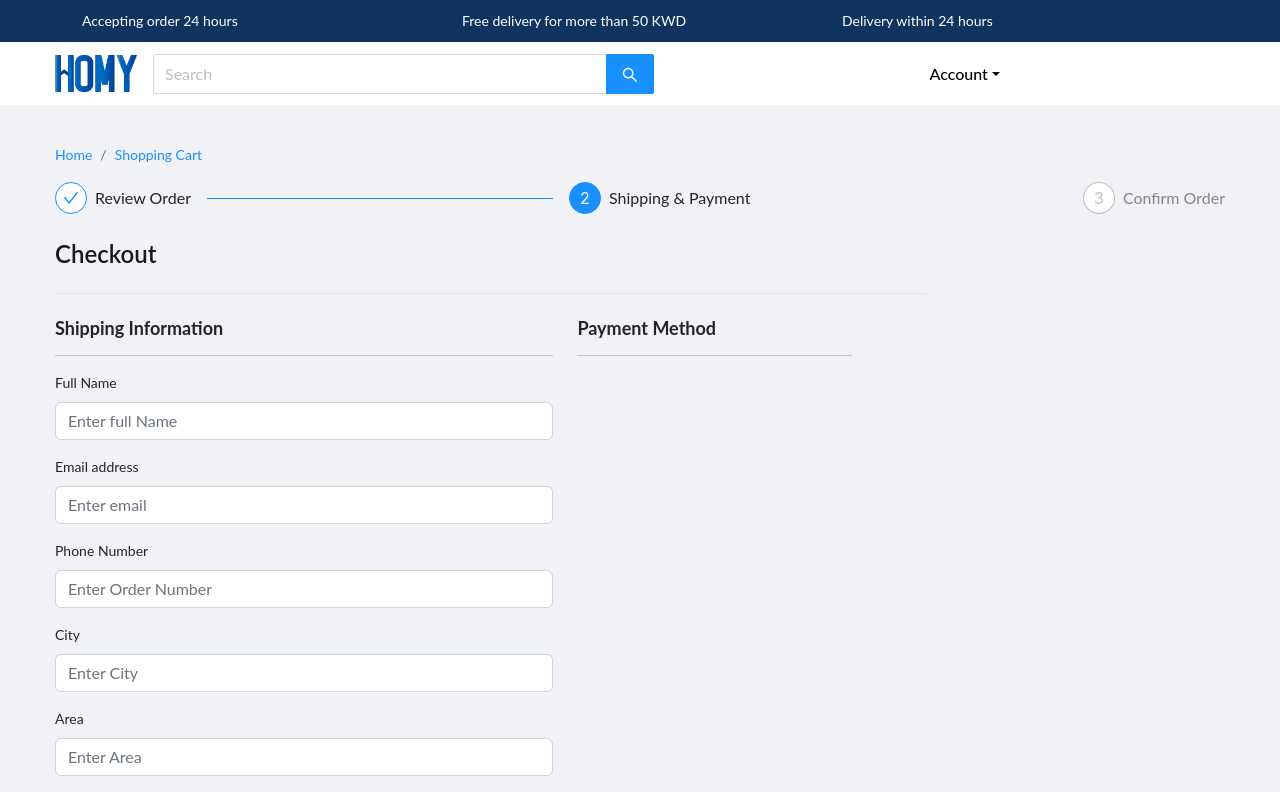
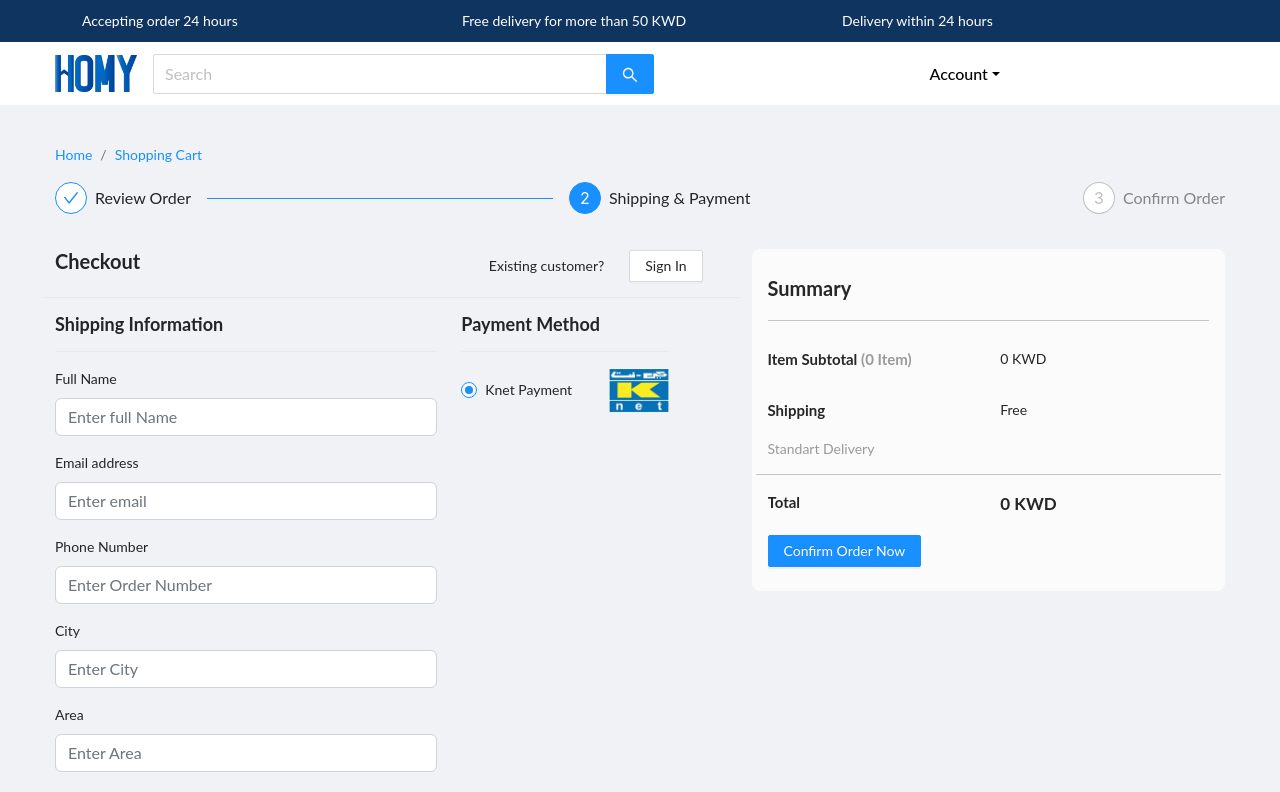
Before and after one commit to HOMY-Project/Frontend-Homy, a React (Create React App) app: page /shipment in a window 1280 px wide. Shown: the top 792 px of the page. Built offline with nearby package versions, Linux system fonts and the light colour scheme; some icons are missing; a web font is replaced by a local one.

Commit message:
order steps updates relates #19

```diff
--- a/src/Components/Shipment/index.jsx
+++ b/src/Components/Shipment/index.jsx
@@ -5,18 +5,24 @@ import {
     Col,
     Form,
     Image,
-  ListGroup,
     Row,
     Breadcrumb,
     InputGroup,
   } from "react-bootstrap";
-import { Button, Steps, Input, message, Popconfirm } from "antd";
-import Heading from "../Heading";
-import { useSelector,useDispatch } from "react-redux";
-import { removeItem } from '../../Redux/features/cartSlice';
+import {
+  Button,
+  Steps,
+  message,
+  Radio,
+  Input,
+  Popconfirm,
+} from "antd";
+import { useSelector, useDispatch } from "react-redux";
+import { Link } from 'react-router-dom';
 import axios from "axios";
+import { removeItem, incrementQuantity, decrementQuantity } from '../../Redux/features/cartSlice';
 import "../Order/index.css";
-// import "./index.css"
+import paymentImg from "../../assets/payment.jpg";
 
 const Shipment = () => {
   const [name, setname] = useState("");
@@ -27,21 +33,23 @@ const Shipment = () => {
   const [street, setStreet] = useState("");
   const [building, setBuilding] = useState("");
   const [block, setBlock] = useState("");
+  const [payment, setPayment ] = useState("Knet");
+  const { products, quantity, total } = useSelector((state) => state.cart);
+  const { user, token } = useSelector((state) => state.auth);
+  const dispatch = useDispatch();
 
   const { Step } = Steps;
-    const { addProductQuantity } = useSelector((state) => state.cart);
-    const handelShipment = async () =>{
+  const handelShipment = async () => {
     try {
-          const {
-            data
-          } = await axios.post(
+      const { data } = await axios.post(
         `${process.env.REACT_APP_BACKEND_URL}/api/v1/order`,
         {
           name,
           email,
           phoneNumber,
           addresses: [city, area, street, block, building],
-              products: addProductQuantity
+          products: products.map((prod) => [prod.id, prod.quantity]),
+          payment
         }
       );
       message.success(data);
@@ -52,8 +60,21 @@ const Shipment = () => {
     }) {
       message.error(msg);
     }
+  };
+  const handelDeleteProductCart = async (productId) =>{
+    if (token) {
+      try {
+      await axios.delete(`${process.env.REACT_APP_BACKEND_URL}/api/v1/user/${user.id}/cart/${productId}`
+        , { headers: { token: `Bearer ${token}` } });
+        dispatch(removeItem(productId));
+        message.success('product deleted successfully');
+      } catch ({ response: {data: { message: msg }} }) {
+        message.error(msg);
       }
-
+    }else{
+      dispatch(removeItem(productId));
+    }
+    }
   return (
     <div>
       <Container fluid style={{ marginTop: "3%" }} className="order-holder">
@@ -61,75 +82,270 @@ const Shipment = () => {
           <Breadcrumb.Item href="/">Home</Breadcrumb.Item>
           <Breadcrumb.Item href="/">Shopping Cart</Breadcrumb.Item>
         </Breadcrumb>
-            <Steps current={1}>
+        <Steps current={1} style={{marginBottom: "3%"}}>
           <Step title="Review Order" />
           <Step title="Shipping & Payment" />
           <Step title="Confirm Order" />
         </Steps>
         <Row>
-                <Col lg="9" md="8" sm="12" >
-                <Heading heading="Checkout" />
+          <Col lg="7" md="8" sm="12">
             <Row>
-                    <Col lg="7" md="8" sm="12" >
+            <div style={{ display: "flex", justifyContent: "space-between" ,alignItems: "center", marginBottom: "2%"}}>
+                <h3 style={{ fontSize: "20px", fontWeight: "bold" }}>
+                    Checkout
+                </h3>
+                <div style={{ display: "flex", justifyContent: "space-evenly" ,alignItems: "center", width: '40%'}}>
+                    <p style={{ marginBottom: '0', marginLeft: '2%'}}>Existing customer?</p>
+                    <Link to='/signup'>  <Button style={{ color: '#1890FF !important', borderColor: '#1890FF !important' }}>Sign In</Button> </Link>
+                </div>
+            </div>
+            <hr style= {{color: '#ccc'}}/>
+              <Col lg="7" md="8" sm="12">
                 <div>
                   <div className="shippingInfo">
-                                <h3 style={{ fontSize: "18px", fontWeight: "bold" }}>Shipping Information</h3>
-                                <hr />
+                    <h3 style={{ fontSize: "18px", fontWeight: "bold" }}>
+                      Shipping Information
+                    </h3>
+                    <hr style= {{color: '#ccc'}}/>
                     <div>
                       <Form style={{ marginTop: "2%" }}>
                         <Form.Group className="mb-3" controlId="formBasicEmail">
                           <Form.Label>Full Name</Form.Label>
-                                        <Form.Control type="email" placeholder="Enter full Name" value={name} onChange={(e) => setname(e.target.value)} required/>
+                          <Form.Control
+                            type="email"
+                            placeholder="Enter full Name"
+                            value={name}
+                            onChange={(e) => setname(e.target.value)}
+                            required
+                          />
                         </Form.Group>
                         <Form.Group className="mb-3" controlId="formBasicEmail">
                           <Form.Label>Email address</Form.Label>
-                                        <Form.Control type="email" placeholder="Enter email" value={email} onChange={(e) => setEmail(e.target.value)} required/>
+                          <Form.Control
+                            type="email"
+                            placeholder="Enter email"
+                            value={email}
+                            onChange={(e) => setEmail(e.target.value)}
+                            required
+                          />
                         </Form.Group>
 
-                                    <Form.Group className="mb-3" controlId="formBasicPassword">
+                        <Form.Group
+                          className="mb-3"
+                          controlId="formBasicPassword"
+                        >
                           <Form.Label>Phone Number</Form.Label>
-                                        <Form.Control type="text" placeholder="Enter Order Number" value={phoneNumber} onChange={(e) => setphoneNumber(e.target.value)} required/>
+                          <Form.Control
+                            type="text"
+                            placeholder="Enter Order Number"
+                            value={phoneNumber}
+                            onChange={(e) => setphoneNumber(e.target.value)}
+                            required
+                          />
                         </Form.Group>
-                                    <Form.Group className="mb-3" controlId="formBasicPassword">
+                        <Form.Group
+                          className="mb-3"
+                          controlId="formBasicPassword"
+                        >
                           <Form.Label>City</Form.Label>
-                                        <Form.Control type="text" placeholder="Enter City" value={city} onChange={(e) => setCity(e.target.value)} required/>
+                          <Form.Control
+                            type="text"
+                            placeholder="Enter City"
+                            value={city}
+                            onChange={(e) => setCity(e.target.value)}
+                            required
+                          />
                         </Form.Group>
-                                    <Form.Group className="mb-3" controlId="formBasicPassword">
+                        <Form.Group
+                          className="mb-3"
+                          controlId="formBasicPassword"
+                        >
                           <Form.Label>Area</Form.Label>
-                                        <Form.Control type="text" placeholder="Enter Area" value={area} onChange={(e) => setArea(e.target.value)} required/>
+                          <Form.Control
+                            type="text"
+                            placeholder="Enter Area"
+                            value={area}
+                            onChange={(e) => setArea(e.target.value)}
+                            required
+                          />
                         </Form.Group>
-                                    <Form.Group className="mb-3" controlId="formBasicPassword">
+                        <Form.Group
+                          className="mb-3"
+                          controlId="formBasicPassword"
+                        >
                           <Form.Label>Street</Form.Label>
-                                        <Form.Control type="text" placeholder="Enter Street" value={street} onChange={(e) => setStreet(e.target.value)} required/>
+                          <Form.Control
+                            type="text"
+                            placeholder="Enter Street"
+                            value={street}
+                            onChange={(e) => setStreet(e.target.value)}
+                            required
+                          />
                         </Form.Group>
-                                    <Form.Group className="mb-3" controlId="formBasicPassword">
+                        <Form.Group
+                          className="mb-3"
+                          controlId="formBasicPassword"
+                        >
                           <Form.Label>Block</Form.Label>
-                                        <Form.Control type="text" placeholder="Enter Block" value={block} onChange={(e) => setBlock(e.target.value)} required/>
+                          <Form.Control
+                            type="text"
+                            placeholder="Enter Block"
+                            value={block}
+                            onChange={(e) => setBlock(e.target.value)}
+                            required
+                          />
                         </Form.Group>
-                                    <Form.Group className="mb-3" controlId="formBasicPassword">
+                        <Form.Group
+                          className="mb-3"
+                          controlId="formBasicPassword"
+                        >
                           <Form.Label>House/Building No</Form.Label>
-                                        <Form.Control type="text" placeholder="Enter Building No" value={building} onChange={(e) => setBuilding(e.target.value)} required/>
+                          <Form.Control
+                            type="text"
+                            placeholder="Enter Building No"
+                            value={building}
+                            onChange={(e) => setBuilding(e.target.value)}
+                            required
+                          />
                         </Form.Group>
                       </Form>
                     </div>
                   </div>
                 </div>
               </Col>
-                    <Col lg="4" md="8" sm="12" >
+              <Col lg="4" md="8" sm="12">
                 <div>
                   <div className="shippingInfo">
-                                <h3 style={{ fontSize: "18px", fontWeight: "bold" }}>Payment Method</h3>
-                                <hr />
+                    <h3 style={{ fontSize: "18px", fontWeight: "bold" }}>
+                      Payment Method
+                    </h3>
+                    <hr style= {{color: '#ccc'}}/>
+                    <div style={{ display: "flex", justifyContent: "space-between", alignItems: "center"}}>
+                    <Radio.Group onChange={(e) => setPayment(e.target.value)} value={payment}>
+                      <Radio defaultChecked value="Knet">Knet Payment</Radio>
+                    </Radio.Group>
+                        <img
+                          alt="example"
+                          src={paymentImg}
+                          style={{ width: "60px" }}
+                        />
+                    </div>
                   </div>
                 </div>
               </Col>
             </Row>
           </Col>
-                <Col lg="3" md="4" sm="12" >
-
+          <Col lg="5" md="4" sm="12">
+          <Container className="orderSummary">
+              <h3>Summary</h3>
+              <hr />
+              {products.map((product) => (
+              <Row style={{ marginBottom: "2%"}}>
+                <Col  sm="3">
+                    <Image src={product.image} alt={product.name} fluid rounded />
+                </Col>
+                <Col sm="9">
+                    <Row>
+                        <Col sm="10">
+                             <p style={{ fontWeight: 'bold' }}>{product.name}</p>
+                        </Col>
+                        <Col sm="2">
+                            <Popconfirm
+                          title="Are you sure to delete this task?"
+                          onConfirm={() => {
+                            handelDeleteProductCart(product.id)
+                          }}
+                          onCancel={(e) => {
+                            console.log(e);
+                            message.error('something went wrong');
+                          }}
+                          okText="Yes"
+                          cancelText="No"
+                          >
+                        <Button
+                            type="button"
+                            variant="light"
+                            className="btn btn-danger Cart-btn"
+                        >
+                            <CloseOutlined />
+                        </Button>
+                          </Popconfirm>
                         </Col>
                     </Row>
-
+                    <Row style={{ alignItems: "center "}}>
+                        <Col sm="5">
+                            <p>{product.price * product.quantity} KWD</p>
+                        </Col>
+                        <Col sm="5">
+                        <div className="quantity-holder">
+                        <InputGroup className="mb-3">
+                          <Button
+                            variant="outline-secondary"
+                            id="button-addon1"
+                            onClick={() => dispatch(incrementQuantity(product.id))}
+                          >
+                            +
+                          </Button>
+                          <Form.Control
+                            className="quantityInput"
+                            aria-label="Example text with button addon"
+                            aria-describedby="basic-addon2"
+                            disabled
+                            value={product.quantity}
+                          />
+                          <Button
+                            variant="outline-secondary"
+                            id="button-addon2"
+                            onClick={() => dispatch(decrementQuantity(product.id))}
+                          >
+                            -
+                          </Button>
+                        </InputGroup>
+                        </div>
+                        </Col>
+                    </Row>
+                </Col>
+              </Row>
+                ))}
+              <Row style={{ marginTop: "6%" }}>
+                <Col lg="6">
+                  <p className="main-title-summary">
+                    Item Subtotal{" "}
+                    <span style={{ color: "#9a9a9a" }}> ({quantity } Item) </span>
+                  </p>
+                </Col>
+                <Col lg="6">
+                  <p>{total} KWD</p>
+                </Col>
+              </Row>
+              <Row style={{ marginTop: "3%" }}>
+                <Col lg="6">
+                  <p className="main-title-summary">Shipping</p>
+                  <p style={{ color: "#9a9a9a" }}>Standart Delivery</p>
+                </Col>
+                <Col lg="6">
+                  <p>Free</p>
+                </Col>
+              </Row>
+              <Row>
+                <hr />
+                <Col>
+                  <p className="main-title-summary">Total</p>
+                </Col>
+                <Col>
+                  <p style={{ fontWeight: "bold", fontSize: "17px" }}>
+                    {total <1 ? '0' : total} KWD
+                  </p>
+                </Col>
+              </Row>
+              <Row>
+                <Link to={`/shipment`}>
+                  <Button type="primary">Confirm Order Now</Button>
+                </Link>
+              </Row>
+            </Container>
+          </Col>
+        </Row>
       </Container>
     </div>
   );
--- a/src/Redux/features/cartSlice.js
+++ b/src/Redux/features/cartSlice.js
@@ -6,7 +6,6 @@ const cartSlice = createSlice({
         products: [],
         quantity: 0,
         total: 0,
-        ProductQuantity: [],
     },
     reducers:{
         addProduct: (state, action) => {
@@ -46,9 +45,6 @@ const cartSlice = createSlice({
             state.products = removeItem;
             state.quantity = state.products.length;
             state.total = state.products.reduce((total, item) => total + item.price, 0);
-        },
-        addProductQuantity: (state, action) => {
-            state.ProductQuantity.push(action.payload);
         }
     }
 })
```
Also changed, not shown: src/Components/Cart/index.jsx (+3 -6 lines), src/Components/Order/index.css (+11 -0 lines), src/assets/empty-cart.jpg (added). Lines whose indentation alone changed are shown as unchanged.
